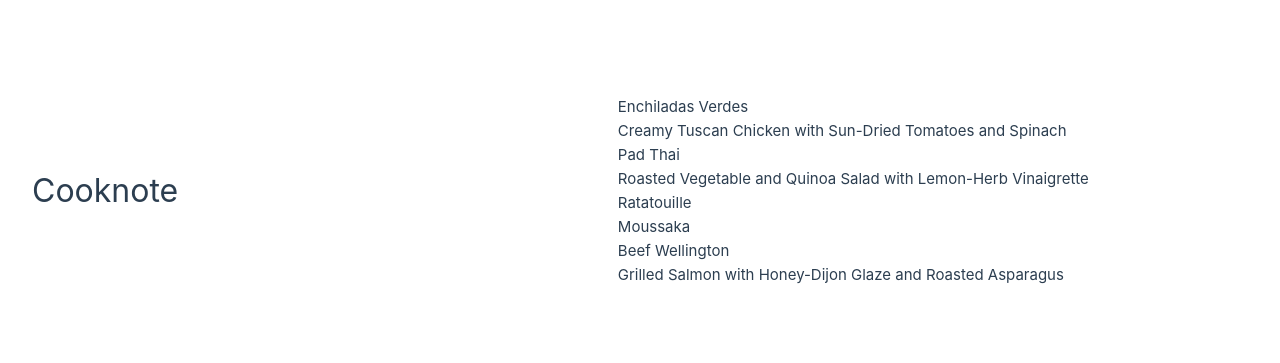
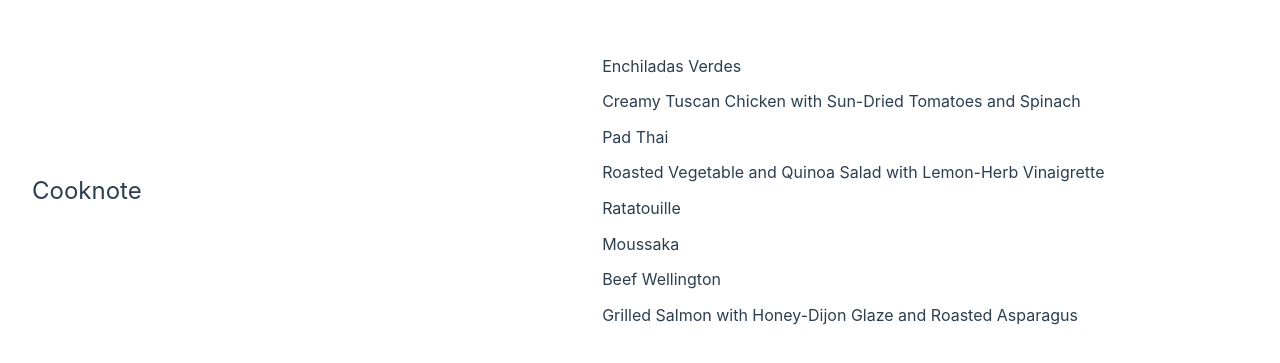
Before and after one commit to file098/cooknote, a Vue app: page / in a window 1280 px wide. Shown: the part 209-572 px from the top of the page. Built offline with nearby package versions, Linux system fonts and the light colour scheme.

Commit message:
wip on list animations

```diff
--- a/package.json
+++ b/package.json
@@ -12,6 +12,7 @@
     "lint": "eslint . --ext .vue,.js,.jsx,.cjs,.mjs,.ts,.tsx,.cts,.mts --fix --ignore-path .gitignore"
   },
   "dependencies": {
+    "gsap": "^3.12.5",
     "pinia": "^2.1.7",
     "vue": "^3.4.21"
   },
--- a/src/App.vue
+++ b/src/App.vue
@@ -4,11 +4,7 @@ import { useAppStore } from "./stores/appState";
 import ListComponent from "./components/ListComponent.vue";
 
 const store = useAppStore();
-const selectedItem = ref<string | null>(null);
 
-function handleItemClick(title: string) {
-  selectedItem.value = title;
-}
 </script>
 
 <template>
@@ -17,14 +13,14 @@ function handleItemClick(title: string) {
       <span id="main-title" :key="store.title">{{ store.title }}</span>
     </transition>
     <section>
-      <ListComponent @item-click="handleItemClick" />
+      <ListComponent />
     </section>
   </main>
 </template>
 
 <style scoped lang="scss">
 #main-title {
-  font-size: xx-large;
+  font-size: 24px;
   cursor: pointer;
   margin-left: 2rem;
   justify-self: start;
--- a/src/assets/base.scss
+++ b/src/assets/base.scss
@@ -19,6 +19,13 @@
   --vt-c-text-light-2: rgba(60, 60, 60, 0.66);
   --vt-c-text-dark-1: var(--vt-c-white);
   --vt-c-text-dark-2: rgba(235, 235, 235, 0.64);
+
+  --white: #f4f4f4;
+  --grey: #919191;
+  --black: #1d1d1d;
+  --green: #515f47;
+  --blue: #2c497f;
+  --brown: #b57f50;
 }
 
 /* semantic color variables for this project */
--- a/src/assets/main.scss
+++ b/src/assets/main.scss
@@ -7,8 +7,7 @@ main {
   grid-template-columns: 1fr 2fr;
   place-items: center;
 }
-@media (hover: hover) {
-  a:hover {
-    background-color: hsla(0, 0%, 87%, 0.2);
-  }
-}
+// @media (hover: hover) {
+//   a:hover {
+//     background-color: hsla(0, 0%, 87%, 0.2);
+//   }
--- a/src/components/ListComponent.vue
+++ b/src/components/ListComponent.vue
@@ -1,36 +1,79 @@
 <script setup lang="ts">
-import { ref } from "vue";
+import list from '@/recipes.json';
 import { useAppStore } from "@/stores/appState";
-const items = ref([
-  { title: "Enchiladas Verdes" },
-  { title: "Creamy Tuscan Chicken with Sun-Dried Tomatoes and Spinach" },
-  { title: "Pad Thai" },
-  { title: "Roasted Vegetable and Quinoa Salad with Lemon-Herb Vinaigrette" },
-  { title: "Ratatouille" },
-  { title: "Moussaka" },
-  { title: "Beef Wellington" },
-  { title: "Grilled Salmon with Honey-Dijon Glaze and Roasted Asparagus" },
-]);
+import gsap from "gsap";
 
 const store = useAppStore();
 
-function handleItemClick(title: string) {
-  store.setTitle(title);
+function handleItemClick(index: number, title: string, event: Event) {
+  store.setTitle("");
   store.setDetails(true);
+
+  const listItem = document.querySelectorAll("li")[index];
+  const itemRect = listItem.getBoundingClientRect();
+
+  const mainTitle = document.querySelector("#main-title");
+  const titleRect = mainTitle?.getBoundingClientRect();
+
+  if (titleRect) {
+    const deltaX = titleRect.left - itemRect.left;
+    const deltaY = titleRect.top - itemRect.top;
+    gsap.to(event.target, {
+      x: deltaX,
+      y: deltaY,
+      duration: 0.5,
+      fontSize: "24px", // Change to target font size if necessary
+    });
+  }
 }
+
+// onMounted(() => {
+//   if (activeLink.value) {
+//     gsap.set(activeLink.value, { borderBottom: "1px solid black" });
+//   }
+// });
 </script>
 
 <template>
-  <ul>
-    <li v-for="item in items" :key="item.title">
-      <a @click="handleItemClick(item.title)">{{ item.title }}</a>
+  <TransitionGroup tag="ul">
+    <li v-for="(item, index) in list" :key="item.title">
+      <a @click="(event) => handleItemClick(index, item.title, event)">{{
+        item.title
+      }}</a>
     </li>
-  </ul>
+  </TransitionGroup>
 </template>
 
 <style scoped lang="scss">
 ul {
   list-style: none;
   padding: 0;
+
+  a {
+    font-size: 16px;
+    margin: 5px 0;
+    cursor: pointer;
+    display: inline-block;
+    position: relative;
+    text-decoration: none;
+  }
+
+  a::after {
+    content: "";
+    position: absolute;
+    left: 0;
+    bottom: -2px;
+    width: 100%;
+    height: 2px;
+    background: black;
+    transform: scaleX(0);
+    transform-origin: right;
+    transition: transform 0.5s ease;
+  }
+
+  a:hover::after {
+    transform: scaleX(1);
+    transform-origin: left;
+  }
 }
 </style>
--- /dev/null
+++ b/src/recipes.json
@@ -0,0 +1,19 @@
+[
+  { "title": "Enchiladas Verdes", "visible": true },
+  {
+    "title": "Creamy Tuscan Chicken with Sun-Dried Tomatoes and Spinach",
+    "visible": true
+  },
+  { "title": "Pad Thai", "visible": true },
+  {
+    "title": "Roasted Vegetable and Quinoa Salad with Lemon-Herb Vinaigrette",
+    "visible": true
+  },
+  { "title": "Ratatouille", "visible": true },
+  { "title": "Moussaka", "visible": true },
+  { "title": "Beef Wellington", "visible": true },
+  {
+    "title": "Grilled Salmon with Honey-Dijon Glaze and Roasted Asparagus",
+    "visible": true
+  }
+]
```
Also changed, not shown: 1 other file (tests, documents, lock files or other folders).
